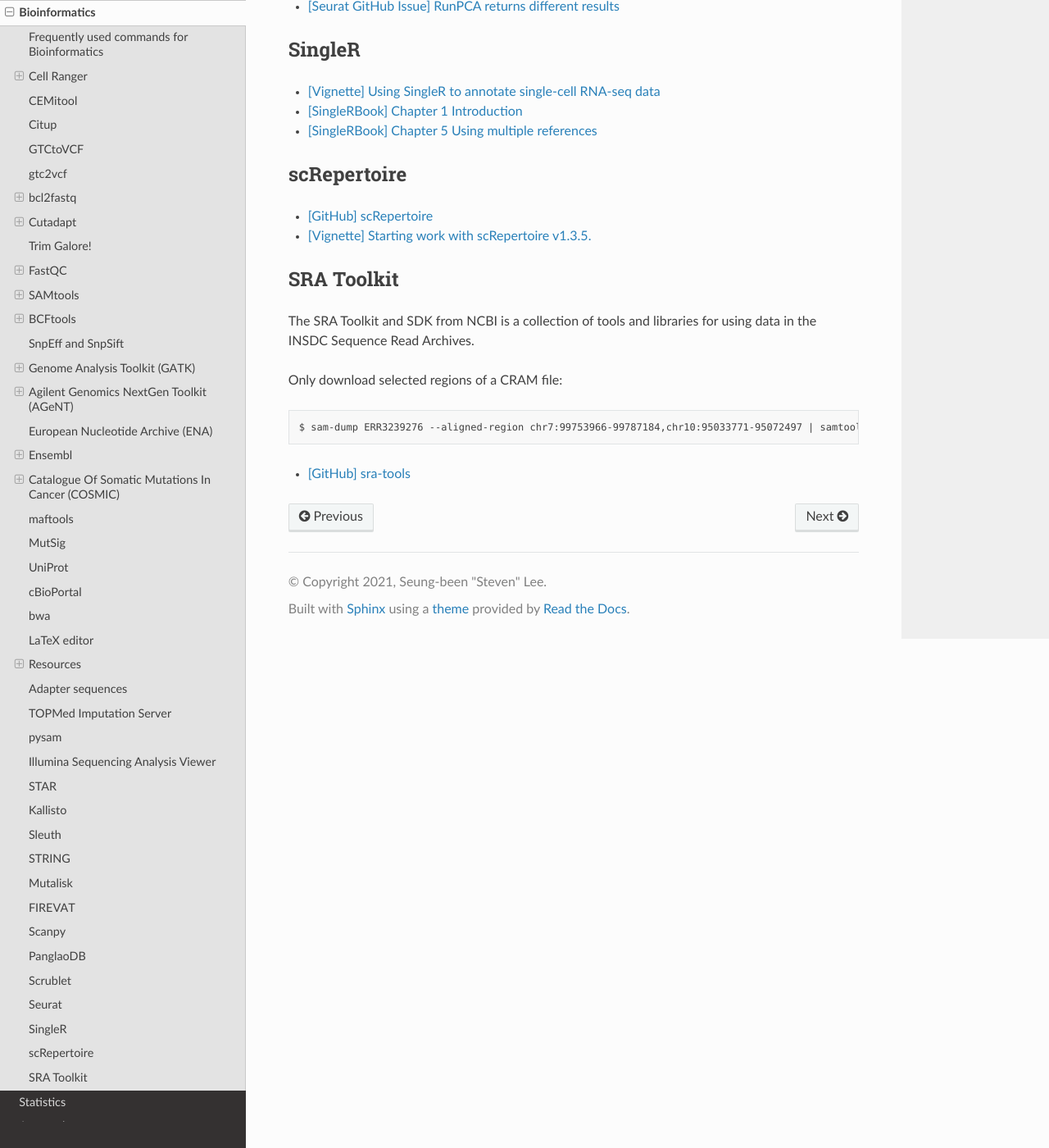
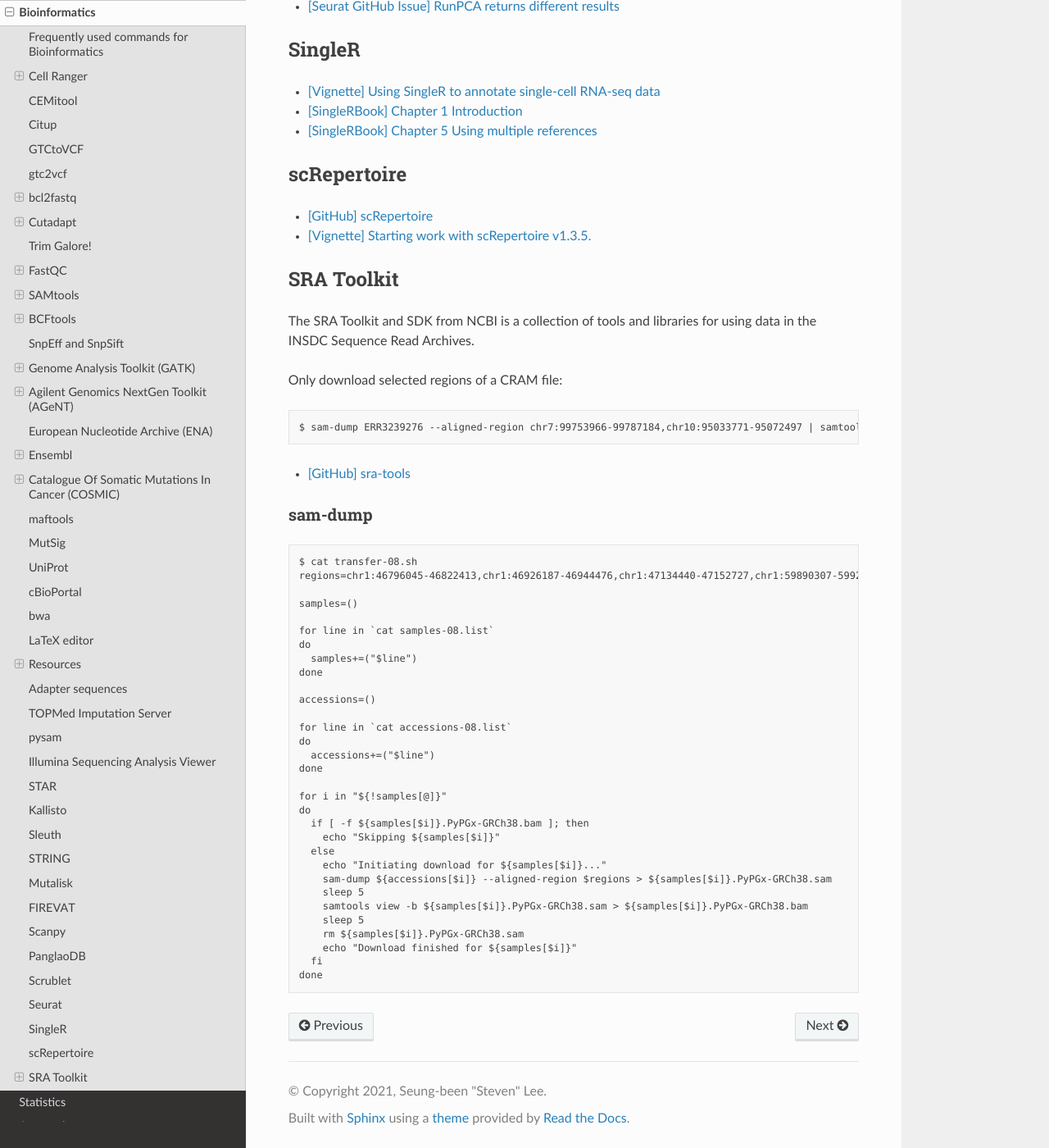
Before and after one commit to sbslee/notes, a Sphinx documentation site: the page built from docs/bioinformatics.rst, in a window 1280 px wide and 1400 px high, scrolled down 24411 px. Shown: the whole window at 82% size. Built offline with Sphinx 7.4.7 and the Read the Docs theme 2.0.0, drawn with Linux system fonts in a browser that asks for light colours.

Commit message:
Update bioinformatics.rst

```diff
--- a/docs/bioinformatics.rst
+++ b/docs/bioinformatics.rst
@@ -1133,3 +1133,40 @@
     $ sam-dump ERR3239276 --aligned-region chr7:99753966-99787184,chr10:95033771-95072497 | samtools view -b > out.bam
 
 - `[GitHub] sra-tools <https://github.com/ncbi/sra-tools>`__
+
+sam-dump
+--------
+
+.. code-block:: text
+
+    $ cat transfer-08.sh
+    regions=chr1:46796045-46822413,chr1:46926187-46944476,chr1:47134440-47152727,chr1:59890307-59929773,chr1:97074742-97924034,chr1:109684816-109696745,chr1:169508950-169589481,chr1:201036511-201115426,chr2:38064602-38079181,chr2:233715735-233779300,chr3:14142146-14181672,chr3:121891400-121947188,chr4:68534183-68571527,chr4:68640596-68676652,chr4:69093473-69115987,chr4:88087268-88161639,chr6:18125310-18158169,chr6:160206754-160268821,chr7:980180-992640,chr7:55016016-55214628,chr7:75912154-75989855,chr7:87500862-87716323,chr7:99645193-99682996,chr7:99702035-99738196,chr7:99753966-99787184,chr7:99825012-99869093,chr7:117477024-117671665,chr7:139826263-140023321,chr8:18207108-18226689,chr8:18388281-18404218,chr10:93070892-93080885,chr10:94759680-94858547,chr10:94935657-94993091,chr10:95033771-95072497,chr10:102827530-102840413,chr10:133517362-133549123,chr11:14875008-14895205,chr11:67580811-67589653,chr11:75148106-75209549,chr12:20807704-20919911,chr12:21128193-21242796,chr12:47838536-47907994,chr13:48034725-48050221,chr15:51205056-51341596,chr15:74716541-74728528,chr15:74745844-74759607,chr16:28590586-28625044,chr16:31087853-31097797,chr19:15863022-15913074,chr19:38430690-38590564,chr19:39240552-39248006,chr19:40833540-40890447,chr19:40921281-41028398,chr19:41068450-41131381,chr19:41190218-41210539,chr20:49500873-49571137,chr22:42116498-42155810,chr22_KI270879v1_alt:267307-281486,chrX:154528389-154550018
+
+    samples=()
+
+    for line in `cat samples-08.list`
+    do
+      samples+=("$line")
+    done
+
+    accessions=()
+
+    for line in `cat accessions-08.list`
+    do
+      accessions+=("$line")
+    done
+
+    for i in "${!samples[@]}"
+    do
+      if [ -f ${samples[$i]}.PyPGx-GRCh38.bam ]; then
+        echo "Skipping ${samples[$i]}"
+      else
+        echo "Initiating download for ${samples[$i]}..."
+        sam-dump ${accessions[$i]} --aligned-region $regions > ${samples[$i]}.PyPGx-GRCh38.sam
+        sleep 5
+        samtools view -b ${samples[$i]}.PyPGx-GRCh38.sam > ${samples[$i]}.PyPGx-GRCh38.bam
+        sleep 5
+        rm ${samples[$i]}.PyPGx-GRCh38.sam
+        echo "Download finished for ${samples[$i]}"
+      fi
+    done
```
